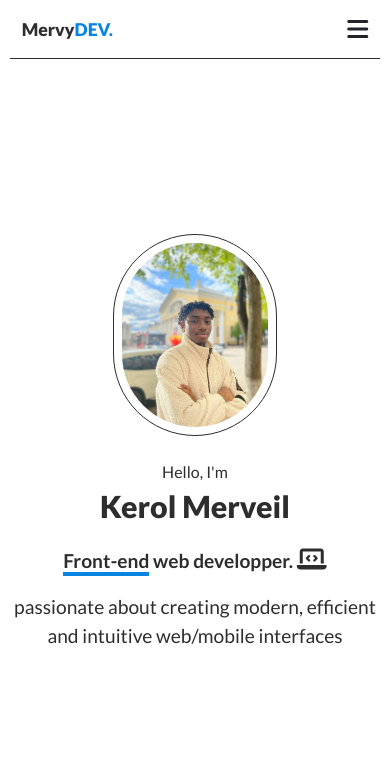
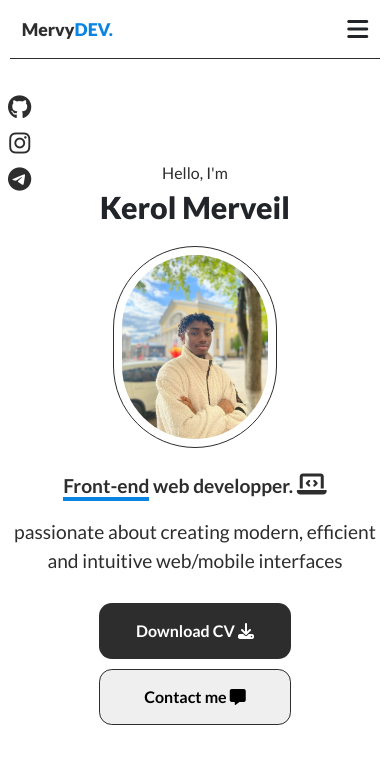
Before and after one commit to kgofweb/my-project, a plain HTML site: page index.html in a window 390 px wide. Drawn offline with nearby package versions, Linux system fonts and the light colour scheme.

Commit message:
End banner section

```diff
--- a/index.html
+++ b/index.html
@@ -50,7 +50,7 @@
                      Portfolio
                   </a>
                </li>
-               <li class="menu__item ">
+               <li class="menu__item d-none">
                   <a class="menu__link" href="./">
                      <i class="fa-solid fa-message"></i>
                      Contact
@@ -76,19 +76,39 @@
    <!-- ======================= MAIN ======================= -->
    <section class="banner" id="banner">
       <div class="container">
+         <!-- =========== Banner Social Media =========== -->
+         <div class="banner__socialMedia">
+            <a href="./"><i class="fa-brands fa-github"></i></a>
+            <a href="./"><i class="fa-brands fa-instagram"></i></a>
+            <a href="./"><i class="fa-brands fa-telegram"></i></a>
+         </div>
+         <!-- =========== Banner name =========== -->
+         <div class="banner__name">
+            <span>Hello, I'm</span>
+            <span>Kerol Merveil</span>
+         </div>
          <!-- =========== Banner Image =========== -->
-         <img class="banner__img" src="./public/img/logo/Banner__img.jpg" alt="Portfolio">
+         <div class="banner__img__content">
+            <img class="banner__img" src="./public/img/logo/Banner__img.jpg" alt="Portfolio">
+         </div>
+         <!-- =========== Banner description =========== -->
          <div class="banner__content">
-            <div class="banner__name">
-               <span>Hello, I'm</span>
-               <span>Kerol Merveil</span>
-            </div>
             <div class="banner__workPost">
                <span>Front-end</span> web developper.
                <i class="fa-solid fa-laptop-code"></i>
             </div>
             <div class="banner__description">
                passionate about creating modern, efficient and intuitive web/mobile interfaces
+            </div>
+            <div class="banner__btn">
+               <button>
+                  Download CV
+                  <i class="fa-solid fa-download"></i>
+               </button>
+               <button>
+                  Contact me
+                  <i class="fa-solid fa-message"></i>
+               </button>
             </div>
          </div>
       </div>
--- a/public/css/banner.css
+++ b/public/css/banner.css
@@ -5,17 +5,50 @@
    flex-direction: column;
 }
 .banner .container {
+   position: relative;
    justify-content: center;
    width: 65%;
+   margin: auto;
    height: calc(var(--global-height) - var(--header-height));
-   margin: auto;
+}
+.banner .container .banner__socialMedia {
+   position: absolute;
+   top: 30px;
+   left: 8px;
+   display: flex;
+   align-items: center;
+   flex-direction: column;
+}
+.banner .container .banner__socialMedia a {
+   color: var(--dark-color);
+   font-size: var(--mobile-font-icons);
+}
+.banner .container .banner__name {
+   margin-bottom: 1rem;
+}
+.banner .container .banner__name span:first-child {
+   color: var(--dark-color);
+}
+.banner .container .banner__name span:last-child {
+   font-size: var(--first-big-font-size);
+   font-weight: var(--bold-font-weight);
+}
+.banner .container .banner__img__content {
+   display: flex;
+   align-items: center;
+   justify-content: center;
+   width: 26%;
+   background-color: var(--white-color);
 }
 .banner .container .banner__img {
    display: block;
-   width: 25%;
+   align-items: center;
+   justify-content: center;
+   width: 100%;
    border-radius: 15rem;
    border: 1px solid var(--dark-color);
    padding: .5rem;
+   z-index: var(--z-fixed);
 }
 .banner .container .banner__content {
    margin-top: 1.5rem;
@@ -24,13 +57,6 @@
 }
 .banner .container .banner__content div {
    padding-bottom: 1.1rem;
-}
-.banner .container .banner__content .banner__name span:first-child {
-   color: var(--dark-color);
-}
-.banner .container .banner__content .banner__name span:last-child {
-   font-size: var(--first-big-font-size);
-   font-weight: var(--bold-font-weight);
 }
 .banner .container .banner__content .banner__workPost,
 .banner .container .banner__content .banner__description {
@@ -41,20 +67,55 @@
 }
 .banner .container .banner__content .banner__workPost span {
    border-bottom: .3rem solid var(--blue-color);
+   transition: .6s ease-in-out;
+}
+.banner .container .banner__content .banner__workPost span:hover {
+   color: var(--white-color);
+   background-color: var(--blue-color);
 }
 .banner .container .banner__content .banner__description {
    width: 65%;
    margin: auto;
 }
+.banner .container .banner__content .banner__btn button {
+   width: 12rem;
+   height: 3.5rem;
+   border-radius: .8rem;
+   outline: none;
+   border: none;
+   font-weight: var(--semi-bold-font-weight);
+}
+.banner .container .banner__content .banner__btn button:first-child {
+   color: var(--white-color);
+   background-color: var(--dark-color);
+   margin-right: 1rem;
+}
+.banner .container .banner__content .banner__btn button:last-child {
+   border: .1rem solid var(--dark-color);
+}
 
+/* ======================= Mobile devises ======================= */
 @media screen and (max-width: 1250px) {
    .banner .container {
       height: calc(var(--global-height) - var(--header-height-mobile));
       width: 100%;
       margin: auto;
    }
-   .banner .container .banner__img {
-      width: 35%;
+   .banner .container .banner__img__content  {
+      width: 22%;
+   }
+   .banner .container .banner__content .banner__btn button i {
+      font-size: var(--small-font-size);
+   }
+}
+@media screen and (max-width: 990px) {
+   .banner .container .banner__img__content  {
+      width: 28%;
+   }
+}
+@media screen and (max-width: 767px) {
+   .banner .container .banner__img__content  {
+      width: 45%;
    }
    .banner .container .banner__content .banner__description {
       width: 100%;
@@ -63,7 +124,26 @@
    }
 }
 @media screen and (max-width: 500px) {
-   .banner .container .banner__img {
-      width: 45%;
+   .banner .container .banner__content .banner__btn {
+      display: flex;
+      align-items: center;
+      justify-content: center;
+      flex-direction: column;
+   }
+   .banner .container .banner__content .banner__btn button i {
+      font-size: var(--small-font-size);
+   }
+   .banner .container .banner__content .banner__btn button:first-child {
+      margin: .6rem 0;
    }
 }
+@media screen and (max-width: 376px) {
+   .banner .container .banner__content .banner__btn button {
+      width: 10rem;
+      height: 3rem;
+      border-radius: .8rem;
+      outline: none;
+      border: none;
+      font-weight: var(--semi-bold-font-weight);
+   }
+}
--- a/public/css/global.css
+++ b/public/css/global.css
@@ -23,7 +23,7 @@
 
    /* ======= Height ======= */
    --global-height: 100vh;
-   --header-height: 8vh;
+   --header-height: 7vh;
    --header-height-mobile: 7vh;
 
    /* ======= Z index ======= */
--- a/public/css/header.css
+++ b/public/css/header.css
@@ -54,7 +54,7 @@
 }
 
 /* ================ For Mobile devises ================ */
-@media screen and (max-width: 1250px) {
+@media screen and (max-width: 1024px) {
    .header .container {
       width: 95%;
       height: var(--header-height-mobile);
```
